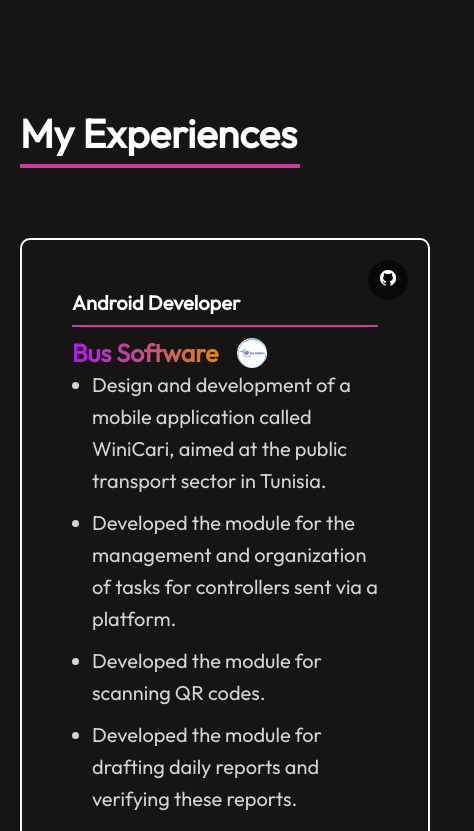
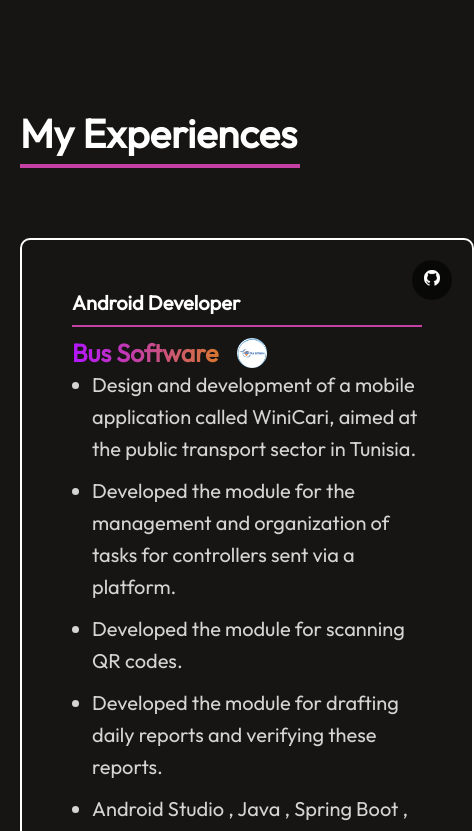
Before and after one commit to arij45/PortfolioWebSite, a React (Vite) app: page / in a window 390 px wide. Shown: the part 3018-3849 px from the top of the page, 474 px wide, since content can reach past the window. Built offline with nearby package versions, Linux system fonts and the light colour scheme.

Commit message:
new commit

```diff
--- a/src/Components/Experiences/Experiences.css
+++ b/src/Components/Experiences/Experiences.css
@@ -162,10 +162,9 @@
 
     .experiences-container {
         flex-direction: column;
-        gap: 10px;
+        gap: 40px;
         grid-template-columns: 1fr;
         margin-bottom: 50px;
-        width: 60%;
       }
 
       .company-icon{
```
